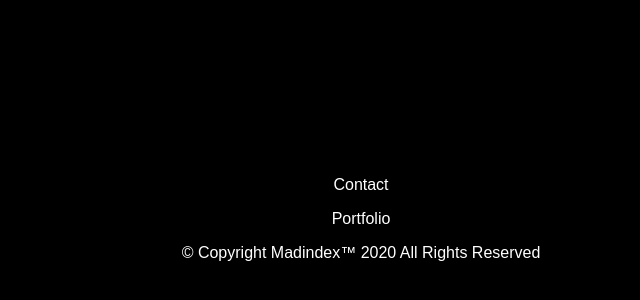
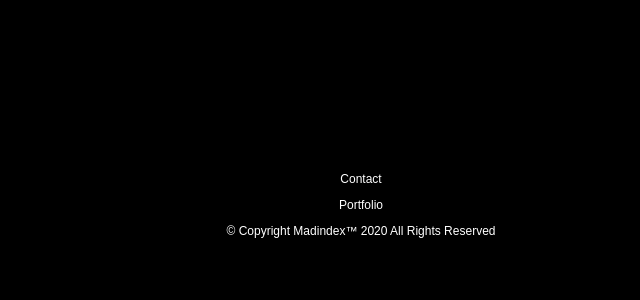
Before and after one commit to madindx/index, a plain HTML site: page index.html in a window 1280 px wide. Shown: the part 888-1188 px from the top of the page, without its empty margins (279-919 px from the left). Drawn offline with Linux system fonts and the light colour scheme.

Commit message:
Update main.css

```diff
--- a/main.css
+++ b/main.css
@@ -23,6 +23,7 @@ color: white;}
 .center {
     text-align: center;
     color: white;
+    font-size: 1.5vh;
     font-family: sans-serif;
 }
 
@@ -31,5 +32,5 @@ color: white;}
     color: white;
     z-index: 99;
     padding-top: 130vh;
-    padding-bottom: 20vh;
+    padding-bottom: 10vh;
 }
```
